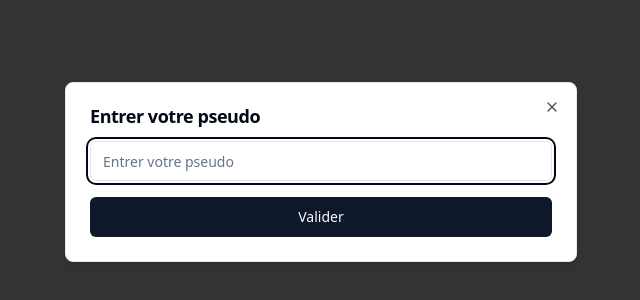
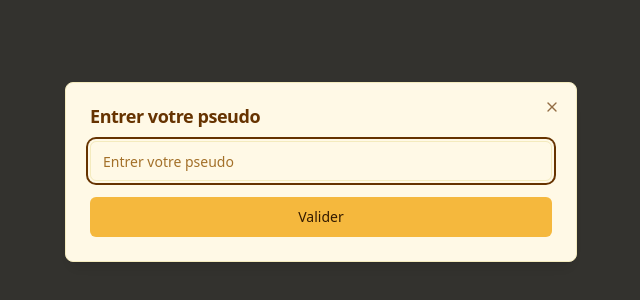
Before and after one commit to garerim/axen, a React (Vite) app: page /werewolf in a window 1280 px wide. Shown: the part 228-528 px from the top of the page, without its empty margins (319-959 px from the left). Built offline with nearby package versions, Linux system fonts and the light colour scheme; no server answers.

Commit message:
add day and werewolf vote

```diff
--- a/src/components/ChatInput.tsx
+++ b/src/components/ChatInput.tsx
@@ -5,7 +5,7 @@ import { getPseudoLocale, useWebSocket } from "./provider/WebSocketProvider";
 import { useState } from "react";
 
 export default function ChatInput() {
-    const { sendMessage, role } = useWebSocket()
+    const { sendMessage, role, currentPhase } = useWebSocket()
 
     const [text, setText] = useState<string>('')
 
@@ -27,10 +27,12 @@ export default function ChatInput() {
         setText('');
     };
 
+    const isDisabled = currentPhase === 'night-werewolf' && role !== 'werewolf'
+
   return (
     <form onSubmit={handleSubmit} className="w-full flex items-center gap-2">
-        <Input value={text} onChange={(e) => setText(e.target.value)} placeholder="Tapez un message..." />
-        <Button className="bg-green-500 hover:bg-green-600">
+        <Input value={text} onChange={(e) => setText(e.target.value)} placeholder="Tapez un message..." disabled={isDisabled} />
+        <Button className="bg-green-500 hover:bg-green-600" disabled={isDisabled}>
             <Send />
         </Button>
     </form>
--- a/src/components/ChatMessageList.tsx
+++ b/src/components/ChatMessageList.tsx
@@ -9,7 +9,7 @@ export default function ChatMessageList() {
     <div className="w-full flex-1 overflow-y-auto py-2" ref={(el) => { if (el) el.scrollTop = el.scrollHeight; }}>
         {messages.filter(message => message.type !== 'error').map((message, index) => (
             <div key={index}>
-                <p><span className={cn("font-bold", role === 'loup' && message.role === 'loup' && "text-red-500")}>{message.sender || 'Système'}</span> : {message.message}</p>
+                <p><span className={cn("font-bold", (role === 'werewolf' && message.role === 'werewolf') && "text-red-500")}>{message.sender || 'Système'}</span> : {message.message}</p>
             </div>
         ))}
     </div>
--- a/src/components/PlayerList.tsx
+++ b/src/components/PlayerList.tsx
@@ -7,7 +7,7 @@ export default function PlayerList() {
     const { playersInGame } = useWebSocket()
 
     return (
-        <Card className="w-fit h-auto absolute top-1 right-1 m-2">
+        <Card className="w-fit h-auto absolute top-1 right-1 m-2 shadow-md">
             <CardHeader>
                 <CardTitle>Liste des joueurs</CardTitle>
             </CardHeader>
--- a/src/components/Werewolf/WerewolfCard/WerewolfCard.tsx
+++ b/src/components/Werewolf/WerewolfCard/WerewolfCard.tsx
@@ -8,7 +8,8 @@ export const WerewolfCard = (props: WerewolfCardProps) => {
 		className = "",
 		role = "villager",
 		flipCard,
-		isFlipped,
+		isFlipped = true,
+		isAlive = true,
 		isMayor = false,
 	} = props;
 
@@ -21,7 +22,7 @@ export const WerewolfCard = (props: WerewolfCardProps) => {
 	return (
 		// biome-ignore lint/a11y/useKeyWithClickEvents: <explanation>
 		<div
-			className={`relative w-64 h-64 cursor-pointer perspective-1000 ${className}`}
+			className={`relative w-64 h-64 cursor-pointer perspective-1000 shadow-lg ${!isAlive && "grayscale"} ${className}`}
 			onClick={handleClick}
 		>
 			<div
--- a/src/components/Werewolf/WerewolfCard/types.ts
+++ b/src/components/Werewolf/WerewolfCard/types.ts
@@ -6,6 +6,7 @@ export interface WerewolfCardProps {
   className?: string;
   role: WerewolfRole;
   isFlipped?: boolean;
+  isAlive?: boolean;
   isMayor?: boolean;
   flipCard?: (value: boolean) => void;
 }
--- /dev/null
+++ b/src/components/provider/ThemeProvider.tsx
@@ -0,0 +1,73 @@
+import { createContext, useContext, useEffect, useState } from "react"
+
+type Theme = "dark" | "light" | "system" | "night" | "day"
+
+type ThemeProviderProps = {
+  children: React.ReactNode
+  defaultTheme?: Theme
+  storageKey?: string
+}
+
+type ThemeProviderState = {
+  theme: Theme
+  setTheme: (theme: Theme) => void
+}
+
+const initialState: ThemeProviderState = {
+  theme: "system",
+  setTheme: () => null,
+}
+
+const ThemeProviderContext = createContext<ThemeProviderState>(initialState)
+
+export function ThemeProvider({
+  children,
+  defaultTheme = "system",
+  storageKey = "vite-ui-theme",
+  ...props
+}: ThemeProviderProps) {
+  const [theme, setTheme] = useState<Theme>(
+    () => (localStorage.getItem(storageKey) as Theme) || defaultTheme
+  )
+
+  useEffect(() => {
+    const root = window.document.documentElement
+
+    root.classList.remove("light", "dark", "night", "day")
+
+    if (theme === "system") {
+      const systemTheme = window.matchMedia("(prefers-color-scheme: dark)")
+        .matches
+        ? "night"
+        : "day"
+
+      root.classList.add(systemTheme)
+      return
+    }
+
+    root.classList.add(theme)
+  }, [theme])
+
+  const value = {
+    theme,
+    setTheme: (theme: Theme) => {
+      localStorage.setItem(storageKey, theme)
+      setTheme(theme)
+    },
+  }
+
+  return (
+    <ThemeProviderContext.Provider {...props} value={value}>
+      {children}
+    </ThemeProviderContext.Provider>
+  )
+}
+
+export const useTheme = () => {
+  const context = useContext(ThemeProviderContext)
+
+  if (context === undefined)
+    throw new Error("useTheme must be used within a ThemeProvider")
+
+  return context
+}
--- a/src/components/provider/WebSocketProvider.tsx
+++ b/src/components/provider/WebSocketProvider.tsx
@@ -3,18 +3,22 @@ import { ReactNode, useEffect, useRef, useState, createContext, useContext } fro
 interface WebSocketProviderProps {
     children: ReactNode;
 }
-type Player = {
+export type Player = {
     id: number;
     pseudo: string;
     role?: string;
+    isAlive?: boolean;
+    isMayor?: boolean;
 };
 
 type Phase = 'waiting' | 'night-werewolf' | 'day-discussion' | 'day-vote';
 
 type WebSocketContextType = {
+    currentPlayer: Player | null;
     sendMessage: (type: string, data: any) => void;
     setPseudo: (pseudo: string) => void;
     isConnected: boolean;
+    // TODO : Update le type des messages. Remplacer role et sender par sender: Player + Add une variable time pour savoir si le message à été ecrit pendant la nuit ou le jour
     messages: Array<{ type: string; message: string; sender?: string; role?: string }>;
     players: Player[];
     playersInGame: Player[];
@@ -26,6 +30,10 @@ type WebSocketContextType = {
     startGame: () => void;
     currentPhase: Phase;
     phaseTimeRemaining: number;
+    voteWerewolf: (playerPseudo: string, voterPseudo: string) => void;
+    werewolfVoted: { voterPseudo: string, votedPseudo: string }[];
+    voteDay: (playerPseudo: string, voterPseudo: string) => void;
+    dayVoted: { voterPseudo: string, votedPseudo: string }[];
 };
 
 const WebSocketContext = createContext<WebSocketContextType | undefined>(undefined);
@@ -52,6 +60,7 @@ export const getPseudoLocale = () => {
 
 export function WebSocketProvider({ children }: WebSocketProviderProps) {
     const [isConnected, setIsConnected] = useState(false);
+    const [currentPlayer, setCurrentPlayer] = useState<Player | null>(null);
     const [players, setPlayers] = useState<Player[]>([]);
     const [playersInGame, setPlayersInGame] = useState<Player[]>([]);
     const [messages, setMessages] = useState<Array<{ type: string; message: string; sender?: string; role?: string }>>([]);
@@ -60,13 +69,15 @@ export function WebSocketProvider({ children }: WebSocketProviderProps) {
     const [rolesDistributed, setRolesDistributed] = useState(false);
     const [currentPhase, setCurrentPhase] = useState<Phase>('waiting');
     const [phaseTimeRemaining, setPhaseTimeRemaining] = useState<number>(0);
-    const timerRef = useRef<NodeJS.Timeout | null>(null);
+    const [werewolfVoted, setWerewolfVoted] = useState<{ voterPseudo: string, votedPseudo: string }[]>([]);
+    const [dayVoted, setDayVoted] = useState<{ voterPseudo: string, votedPseudo: string }[]>([]);
     const ws = useRef<WebSocket | null>(null);
 
     useEffect(() => {
         // Initialisation de la connexion WebSocket
         const connect = () => {
             ws.current = new WebSocket('ws://172.16.10.111:3000');
+            // ws.current = new WebSocket('ws://192.168.1.189:3000');
             // ws.current = new WebSocket('ws://172.20.10.2:3000');
 
             ws.current.onopen = () => {
@@ -95,17 +106,34 @@ export function WebSocketProvider({ children }: WebSocketProviderProps) {
                         setPlayers(data.players);
                         break;
                     case 'playersInGameUpdate':
+                        console.log("playersInGameUpdate", data);
                         setPlayersInGame(data.players);
+                        setCurrentPlayer(data.players.find((p:any) => p.pseudo === getPseudoLocale()));
                         break;
                     case 'init':
                         setPlayers(data.data.players);
                         setPlayersInGame(data.data.playersInGame);
                         setMessages(data.data.messages);
                         setGameCanStart(data.data.gameCanStart);
+                        setCurrentPhase(data.data.currentPhase);
+                        setPhaseTimeRemaining(data.data.phaseTimeRemaining);
+                        setWerewolfVoted(data.data.werewolfVotedArray);
+
+                        const role = data.data.playersInGame.find((p: any) => p.pseudo === getPseudoLocale())?.role || '';
+                        setRole(role);
+
                         break;
                     case 'welcome':
                         console.log(data.message);
                         setMessages((prevMessages) => [...prevMessages, { type: 'welcome', message: data.message }]);
+                        break;
+                    case 'infoNight':
+                        console.log(data.message);
+                        setMessages((prevMessages) => [...prevMessages, { type: 'infoNight', message: data.message }]);
+                        break;
+                    case 'infoDay':
+                        console.log(data.message);
+                        setMessages((prevMessages) => [...prevMessages, { type: 'infoDay', message: data.message }]);
                         break;
                     case 'error':
                         console.error(data.message);
@@ -119,10 +147,24 @@ export function WebSocketProvider({ children }: WebSocketProviderProps) {
                         console.log(data.message);
                         setMessages((prevMessages) => [...prevMessages, { type: 'gameStart', message: data.message }]);
                         break;
+                    case 'gameOver':
+                        console.log(data.message);
+                        setMessages((prevMessages) => [...prevMessages, { type: 'gameOver', message: data.message }]);
+                        break;
+                    case 'gameStopped':
+                        console.log(data.message);
+                        setMessages((prevMessages) => [...prevMessages, { type: 'gameStopped', message: data.message }]);
+                        break;
                     case 'gameCanStart':
                         console.log(data.message);
                         setMessages((prevMessages) => [...prevMessages, { type: 'gameCanStart', message: data.message }]);
                         setGameCanStart(true);
+                        break;
+                    case 'werewolfHasVoted':
+                        setWerewolfVoted(data.werewolfVotedArray);
+                        break;
+                    case 'dayHasVoted':
+                        setDayVoted(data.dayVotedArray);
                         break;
                     case 'general':
                         setMessages((prevMessages) => [...prevMessages, { type: 'general', message: data.message, sender: data.sender, role: data.role }]);
@@ -130,25 +172,10 @@ export function WebSocketProvider({ children }: WebSocketProviderProps) {
                     case 'phaseChange':
                         console.log("phaseChange", data);
                         setCurrentPhase(data.phase);
-                        setPhaseTimeRemaining(data.duration);
-
-                        // Gérer le compte à rebours
-                        if (timerRef.current) {
-                            clearInterval(timerRef.current);
-                        }
-
-                        const startTime = Date.now();
-                        timerRef.current = setInterval(() => {
-                            const elapsed = Date.now() - startTime;
-                            const remaining = data.duration - elapsed;
-
-                            if (remaining <= 0) {
-                                clearInterval(timerRef.current!);
-                                setPhaseTimeRemaining(0);
-                            } else {
-                                setPhaseTimeRemaining(remaining);
-                            }
-                        }, 1000);
+                        setPhaseTimeRemaining(data.timeRemaining);
+                        break;
+                    case 'timeUpdate':
+                        setPhaseTimeRemaining(data.timeRemaining);
                         break;
                     default:
                         console.log('Message reçu:', data);
@@ -207,13 +234,28 @@ export function WebSocketProvider({ children }: WebSocketProviderProps) {
 
     const startGame = () => {
         sendMessage('startGame', {});
-        // setCurrentPhase('night-werewolf');
-        // startNextPhase();
+    }
+
+    const voteWerewolf = (playerPseudo: string, voterPseudo: string) => {
+        const newArray = Array.isArray(werewolfVoted) ? [...werewolfVoted].filter(vote => vote.voterPseudo !== voterPseudo) : [];
+        newArray.push({ voterPseudo: voterPseudo, votedPseudo: playerPseudo });
+
+        setWerewolfVoted(newArray);
+        sendMessage('voteWerewolf', { werewolfVoted: newArray });
+    }
+
+    const voteDay = (playerPseudo: string, voterPseudo: string) => {
+        const newArray = Array.isArray(dayVoted) ? [...dayVoted].filter(vote => vote.voterPseudo !== voterPseudo) : [];
+        newArray.push({ voterPseudo: voterPseudo, votedPseudo: playerPseudo });
+
+        setDayVoted(newArray);
+        sendMessage('voteDay', { dayVoted: newArray });
     }
 
     return (
         <WebSocketContext.Provider
             value={{
+                currentPlayer,
                 sendMessage,
                 setPseudo,
                 isConnected,
@@ -228,6 +270,10 @@ export function WebSocketProvider({ children }: WebSocketProviderProps) {
                 startGame,
                 currentPhase,
                 phaseTimeRemaining,
+                voteWerewolf,
+                werewolfVoted,
+                voteDay,
+                dayVoted
             }}
         >
             {children}
--- a/src/index.css
+++ b/src/index.css
@@ -57,7 +57,63 @@
     --chart-4: 280 65% 60%;
     --chart-5: 340 75% 55%;
   }
+
+  .day {
+    --background: 45 100% 95%;
+    --foreground: 30 100% 20%;
+    --card: 45 100% 98%;
+    --card-foreground: 30 100% 20%;
+    --popover: 45 100% 97%;
+    --popover-foreground: 30 100% 20%;
+    --primary: 40 90% 60%;
+    --primary-foreground: 30 100% 10%;
+    --secondary: 50 80% 80%;
+    --secondary-foreground: 40 90% 30%;
+    --muted: 50 70% 90%;
+    --muted-foreground: 35 60% 40%;
+    --accent: 45 90% 70%;
+    --accent-foreground: 30 100% 15%;
+    --destructive: 0 70% 60%;
+    --destructive-foreground: 30 100% 95%;
+    --border: 50 70% 85%;
+    --input: 50 70% 85%;
+    --ring: 30 100% 20%;
+    --chart-1: 50 80% 60%;
+    --chart-2: 45 70% 50%;
+    --chart-3: 40 60% 40%;
+    --chart-4: 55 90% 70%;
+    --chart-5: 60 100% 75%;
+    --radius: 0.5rem;
+  }
+
+  .night {
+    --background: 230 35% 10%;
+    --foreground: 220 20% 85%;
+    --card: 230 35% 12%;
+    --card-foreground: 220 20% 85%;
+    --popover: 230 35% 15%;
+    --popover-foreground: 220 20% 85%;
+    --primary: 240 25% 35%;
+    --primary-foreground: 220 20% 90%;
+    --secondary: 235 30% 20%;
+    --secondary-foreground: 220 20% 85%;
+    --muted: 235 25% 25%;
+    --muted-foreground: 220 15% 70%;
+    --accent: 240 30% 25%;
+    --accent-foreground: 220 20% 90%;
+    --destructive: 0 40% 25%;
+    --destructive-foreground: 220 20% 90%;
+    --border: 230 20% 25%;
+    --input: 230 20% 25%;
+    --ring: 240 20% 50%;
+    --chart-1: 250 50% 40%;
+    --chart-2: 210 40% 30%;
+    --chart-3: 200 50% 25%;
+    --chart-4: 260 40% 45%;
+    --chart-5: 290 50% 50%;
+  }
 }
+
 
 /* Styles globaux */
 @layer base {
--- a/src/main.tsx
+++ b/src/main.tsx
@@ -6,6 +6,7 @@ import { routeTree } from './routeTree.gen';
 
 import "./index.css";
 import { WebSocketProvider } from './components/provider/WebSocketProvider';
+import { ThemeProvider } from './components/provider/ThemeProvider';
 
 // Create a new router instance
 const router = createRouter({ routeTree })
@@ -22,10 +23,12 @@ const rootElement = document.getElementById('root')!
 if (!rootElement.innerHTML) {
   const root = ReactDOM.createRoot(rootElement)
   root.render(
-    <WebSocketProvider>
-      <div className='w-full h-screen'>
-        <RouterProvider router={router} />
-      </div>
-    </WebSocketProvider>
+    <ThemeProvider defaultTheme="dark" storageKey="vite-ui-theme">
+      <WebSocketProvider>
+        <div className='w-full h-screen'>
+          <RouterProvider router={router} />
+        </div>
+      </WebSocketProvider>
+    </ThemeProvider>
   )
 }
```
Also changed, not shown: src/components/BoardGame.tsx (+72 -19 lines), src/routes/index.tsx (+9 -0 lines), src/routes/werewolf/index.tsx (+8 -0 lines).
